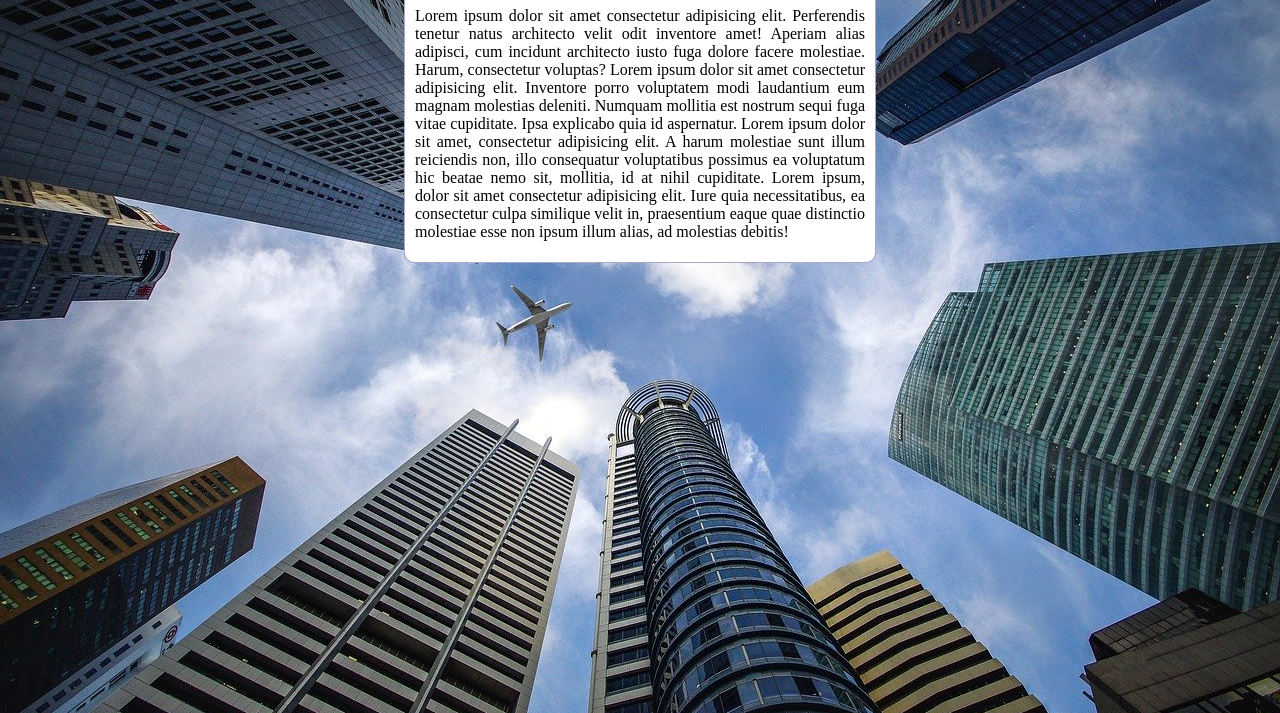
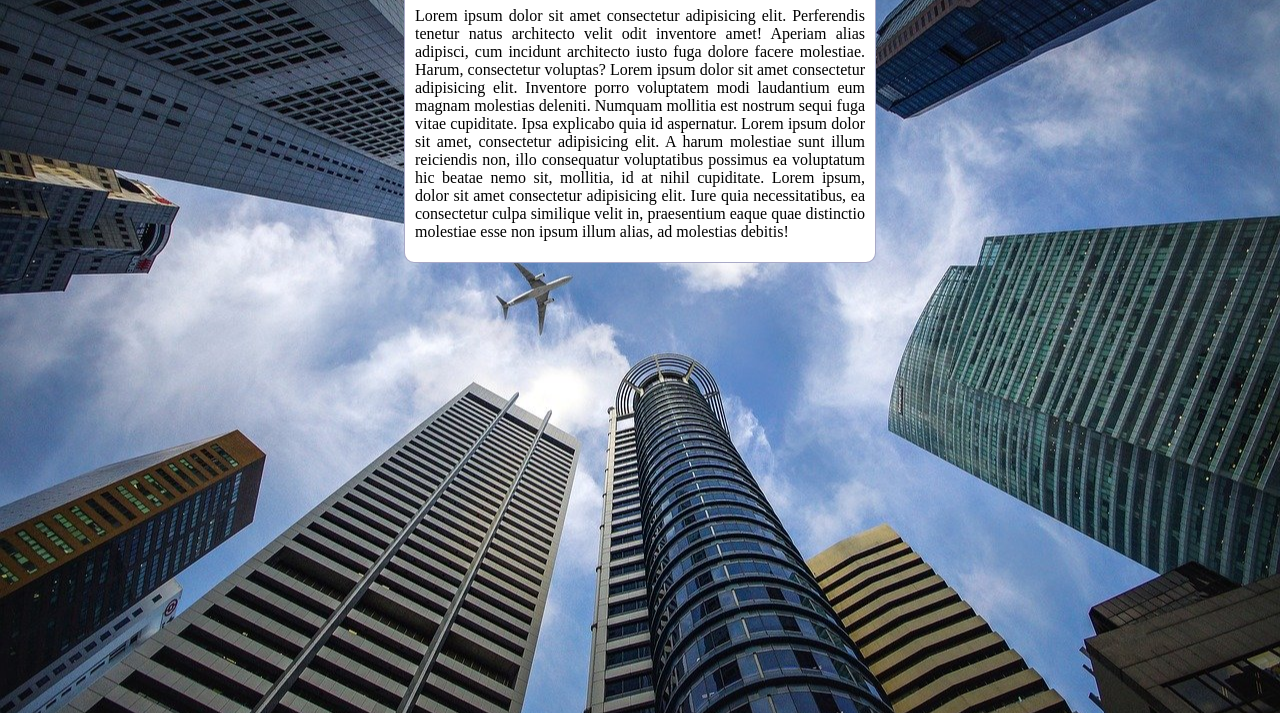
Before and after one commit to cauamoura7/html-css, a plain HTML site: page exercicios/ex022/fundo006.html in a window 1280 px wide. Shown: the part 87-800 px from the top of the page. Drawn offline with Linux system fonts and the light colour scheme.

Commit message:
alterações de css

```diff
--- a/exercicios/ex022/fundo006.html
+++ b/exercicios/ex022/fundo006.html
@@ -7,11 +7,7 @@
     <title>Fundo de Imagem</title>
     <style>
         body {
-            height: 97vh;
-            background-color: black;
-            background-image: url(imagens/wallpaper002.jpg);
-            background-position: center top;
-            background-repeat: no-repeat;
+            background: black url(imagens/wallpaper002.jpg) center center no-repeat fixed;
             background-size: cover;
         }
         main {
```
